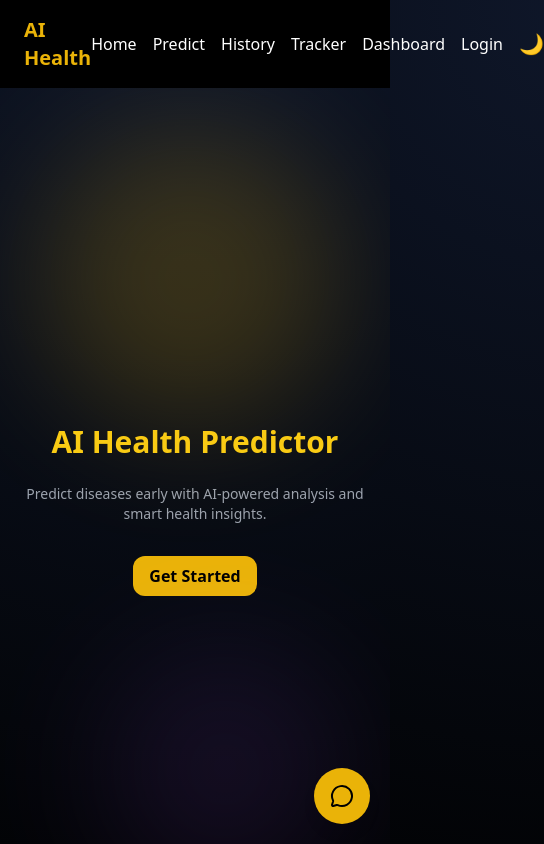
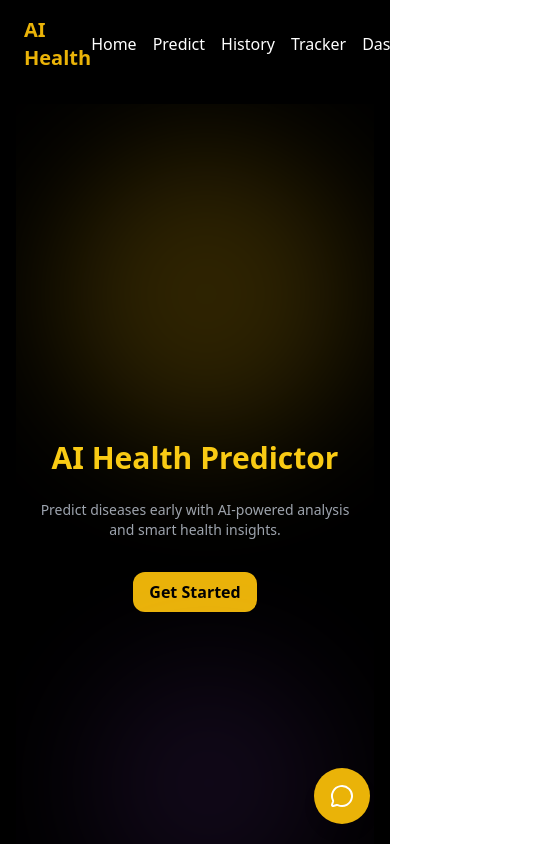
Before and after one commit to AryaSrivastav/AI-Disease-Predict, a React (Vite) app: page / in a window 390 px wide. Shown: the top 844 px of the page, 544 px wide, since content can reach past the window. Built offline with nearby package versions, Linux system fonts and the light colour scheme.

Commit message:
fix layout responsive

```diff
--- a/src/App.jsx
+++ b/src/App.jsx
@@ -3,6 +3,7 @@ import { BrowserRouter, Routes, Route } from "react-router-dom";
 import Navbar from "./components/Navbar";
 import Footer from "./components/Footer";
 import ChatBot from "./components/ChatBot";
+
 import Landing from "./pages/Landing";
 import SymptomForm from "./pages/SymptomForm";
 import Result from "./pages/Result";
@@ -17,10 +18,14 @@ export default function App() {
   return (
     <BrowserRouter>
 
-      {/* TOP NAVBAR */}
+      {/*  FULL PAGE WRAPPER */}
+      <div className="min-h-screen flex flex-col bg-white dark:bg-black text-black dark:text-white overflow-x-hidden">
+
+        {/*  NAVBAR */}
         <Navbar />
 
-      {/* MAIN CONTENT */}
+        {/*  MAIN CONTENT */}
+        <main className="flex-1 w-full max-w-6xl mx-auto px-4 py-4">
           <Routes>
             <Route path="/" element={<Landing />} />
             <Route path="/predict" element={<SymptomForm />} />
@@ -32,12 +37,15 @@ export default function App() {
             <Route path="/login" element={<Login />} />
             <Route path="/tracker" element={<Tracker />} />
           </Routes>
+        </main>
 
-      {/* FOOTER */}
+        {/*  FOOTER */}
         <Footer />
 
-      {/* CHATBOT */}
+        {/*  CHATBOT */}
         <ChatBot />
+
+      </div>
 
     </BrowserRouter>
   );
--- a/src/index.css
+++ b/src/index.css
@@ -7,6 +7,7 @@
 }
 body {
   background: radial-gradient(circle at top, #0f172a, #000);
+  overflow-x: hidden;
 }
 
 /* smooth scroll */
```
Lines whose indentation alone changed are shown as unchanged.
